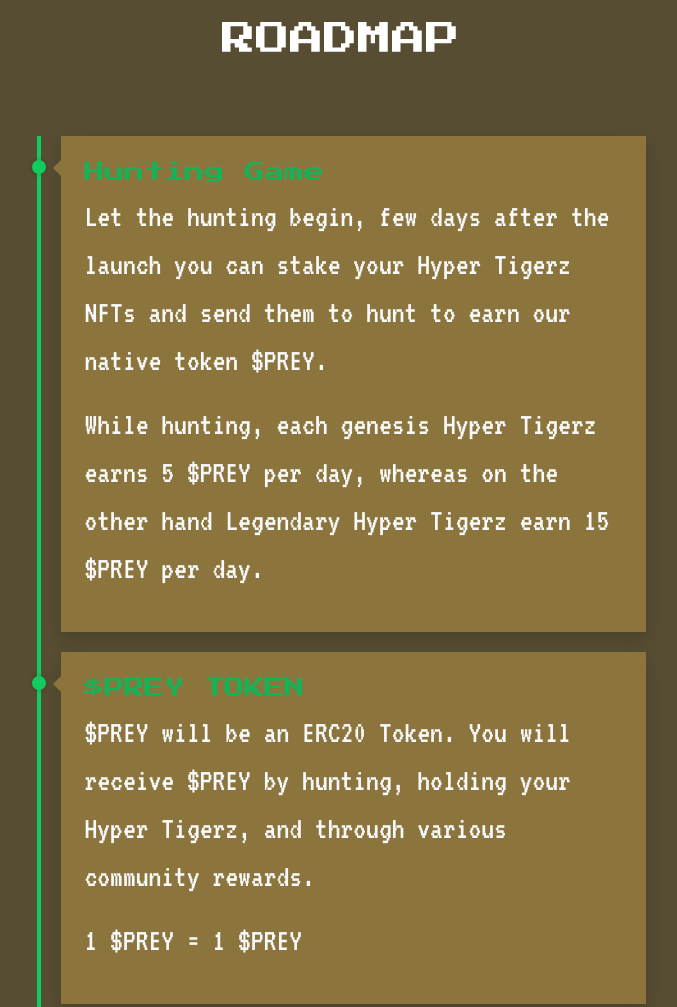
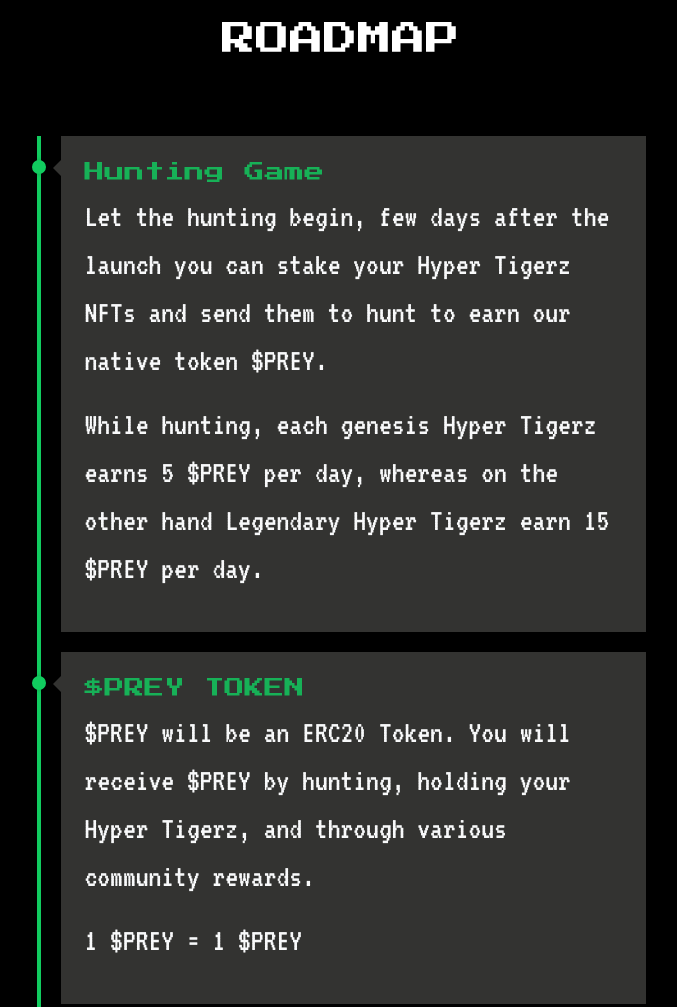
Before and after one commit to Bako19/Website1, a plain HTML site: page index.html in a window 1280 px wide. Shown: the part 1464-2471 px from the top of the page, without its empty margins (299-976 px from the left). Drawn offline with Linux system fonts and the light colour scheme.

Commit message:
Update 1.css

```diff
--- a/css/1.css
+++ b/css/1.css
@@ -71,7 +71,7 @@
 }
 
 ::-webkit-scrollbar-track {
-    background-color: #574d33
+    background-color: black
 }
 
 ::-webkit-scrollbar-thumb {
@@ -149,12 +149,12 @@ ul.timeline:before {
 
 li.timeline-item {
     margin: 20px 0;
-    background-color: #8c753c;
+    background-color: #333331;
 }
 
 .timeline-arrow {
     border-top: 0.5rem solid transparent;
-    border-right: 0.5rem solid #8c753c;
+    border-right: 0.5rem solid #333331;
     border-bottom: 0.5rem solid transparent;
     display: block;
     position: absolute;
@@ -177,7 +177,7 @@ li.timeline-item::before {
 
 
 body {
-    background-color: #574d33;
+    background-color: black;
     min-height: 100vh;
 }
 
```
